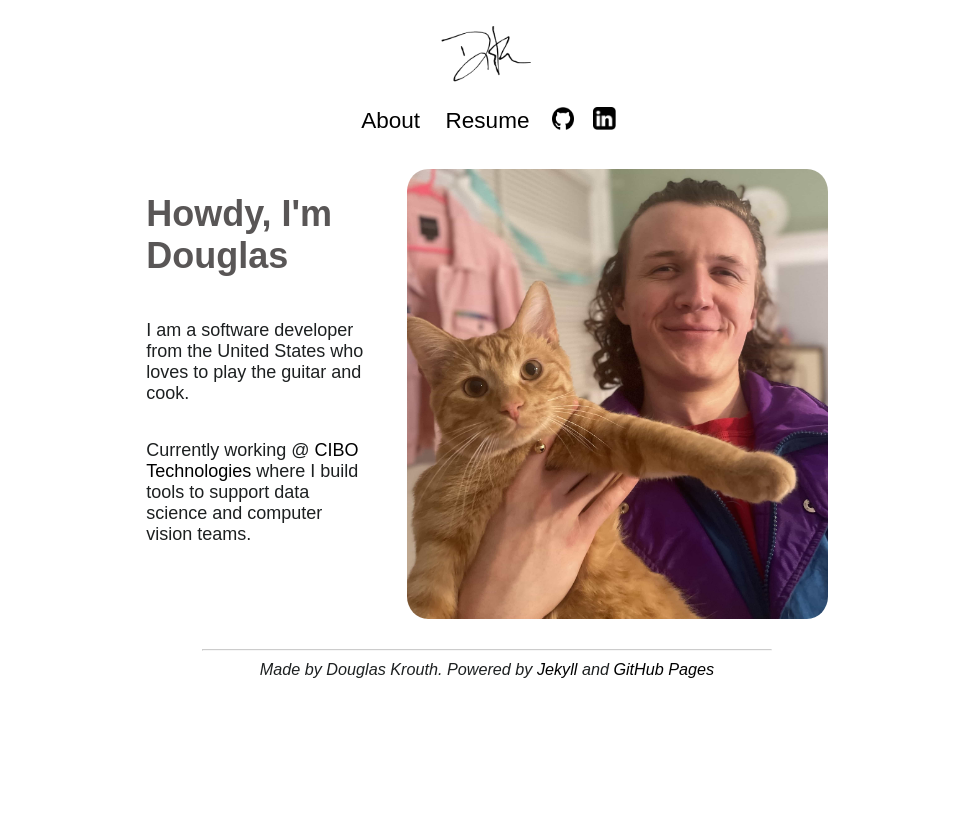
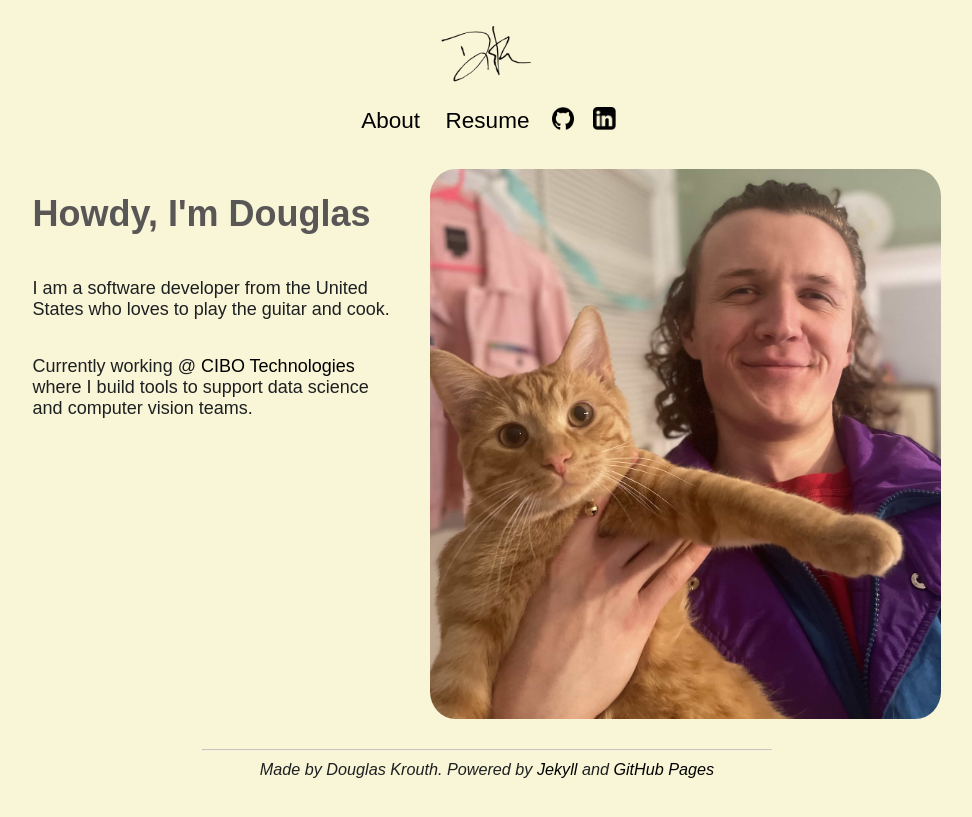
Before and after one commit to DouglasKrouth/DouglasKrouth.github.io, a Jekyll site: the page built from index.html, in a window 1280 px wide. Shown: the top 817 px of the page, without its empty margins (153-1125 px from the left). Built offline with Jekyll 4.4.1, drawn with Linux system fonts in a browser that asks for light colours.

Commit message:
before changing flex grow

```diff
--- a/assets/css/styles.css
+++ b/assets/css/styles.css
@@ -1,17 +1,21 @@
 * {
     font-family: sans-serif;
     font-size: 18px;
-    background-color: f9f5d7;
-    /*background-color: #f9f5d7;*/
+    background-color: #f9f5d7;
     color: #1d2021
 }
 
+.content {
+    padding-top: 2%;
+    display: flex;
+    flex-direction: column;
+    align-items: center;
+}
 
 body {
     display: flex;
     flex-direction: column;
     justify-content: center;
-    /*align-items: stretch;*/
     padding-left: 5%;
     padding-right: 5%;
     flex-grow: 1;
@@ -21,38 +25,52 @@ body {
 
 .intro_container {
     display: flex;
-    justify-content: center;
+    /*justify-content: center;*/
     flex-direction: row;
     gap: 3vw;
-    width: 60%
+    width: 80%
 }
 
-@media only screen and (max-width: 500px) {
+.intro_text_container {
+    flex-basis: 100%;
+    display: flex;
+    flex-direction: column;
+    /*justify-content: flex-start;*/
+}
+
+.home_page_photo_container {
+    /*height: 100%;*/
+    /*width: 100%;*/
+    border-radius: 5%;
+    width:550px;
+    height:550px;
+    /*flex-grow: 1;*/
+}
+
+/*media queries need to come after the definitions they're supposed to override*/
+@media screen and (max-width: 500px) {
  .intro_container {
     display: flex;
     justify-content: center;
     flex-direction: column;
-    /*flex-grow: 1;*/
     width: 80%;
 }
 
 .intro_text_container {
-    width: 80%;
+    width: 100%;
     display: flex;
-    flex-direction: column;
+    /*flex-direction: column;*/
 }
 
-/*.home_page_photo {*/
-/*    object-fit: cover;*/
-/*}*/
-
+.home_page_photo_container {
+    height: 100%;
+    width: 100%;
+    border-radius: 5%;
+    /*width:10rem;*/
+    /*height:10rem;*/
+    /*flex-grow: 1;*/
 }
 
-.intro_text_container {
-    width: 35%;
-    display: flex;
-    flex-direction: column;
-    /*justify-content: flex-start;*/
 }
 
 .home_page_intro_header,
@@ -75,19 +93,6 @@ body {
     justify-content: center;
 }
 
-.home_page_photo {
-    width: 25em;
-    height: 25em;
-    border-radius: 5%;
-}
-
-.content {
-    padding-top: 2%;
-    display: flex;
-    flex-direction: column;
-    align-items: center;
-    justify-content: space-around;
-}
 
 /* https://css-tricks.com/old-timey-terminal-styling/ */
 .json_description {
--- a/index.html
+++ b/index.html
@@ -10,6 +10,6 @@ title: Douglas Krouth
             <p class="home_page_text_content">I am a software developer from the United States who loves to play the guitar and cook.</p>
             <p class="home_page_text_content">Currently working @ <a href="https://www.cibotechnologies.com/">CIBO Technologies</a> where I build tools to support data science and computer vision teams.</p>
         </div>
-        <img class="home_page_photo" src="/assets/images/Doug_and_Cosmo.jpeg" alt="Doug and Cosmo the Tabby Cat!">
+        <img class="home_page_photo_container" src="/assets/images/Doug_and_Cosmo.jpeg" alt="Doug and Cosmo the Tabby Cat!">
     </div>
 </body>
```
Also changed, not shown: 1 other file.
